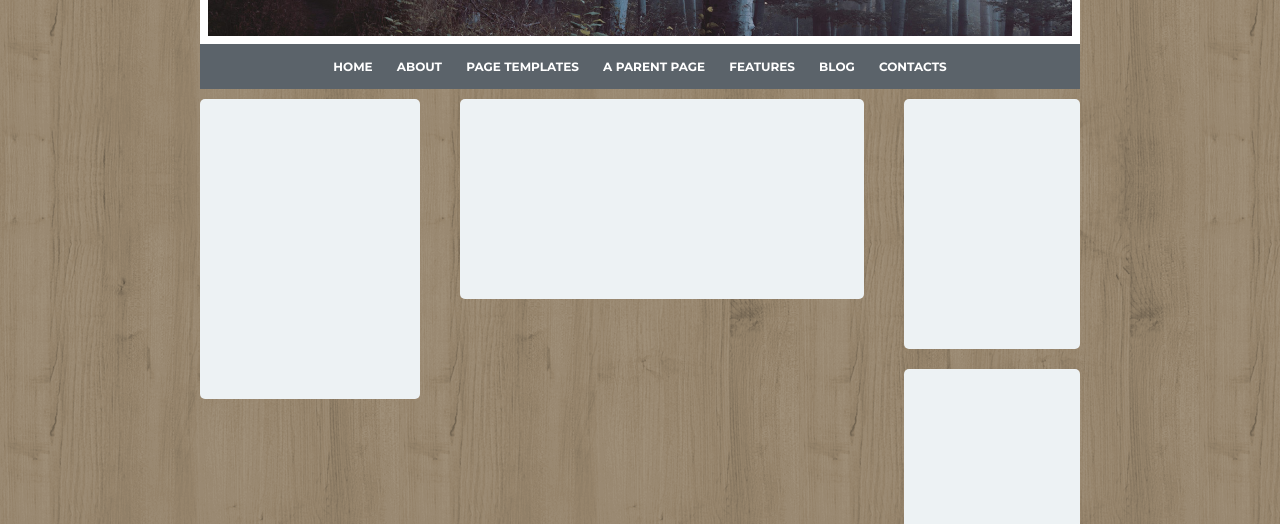
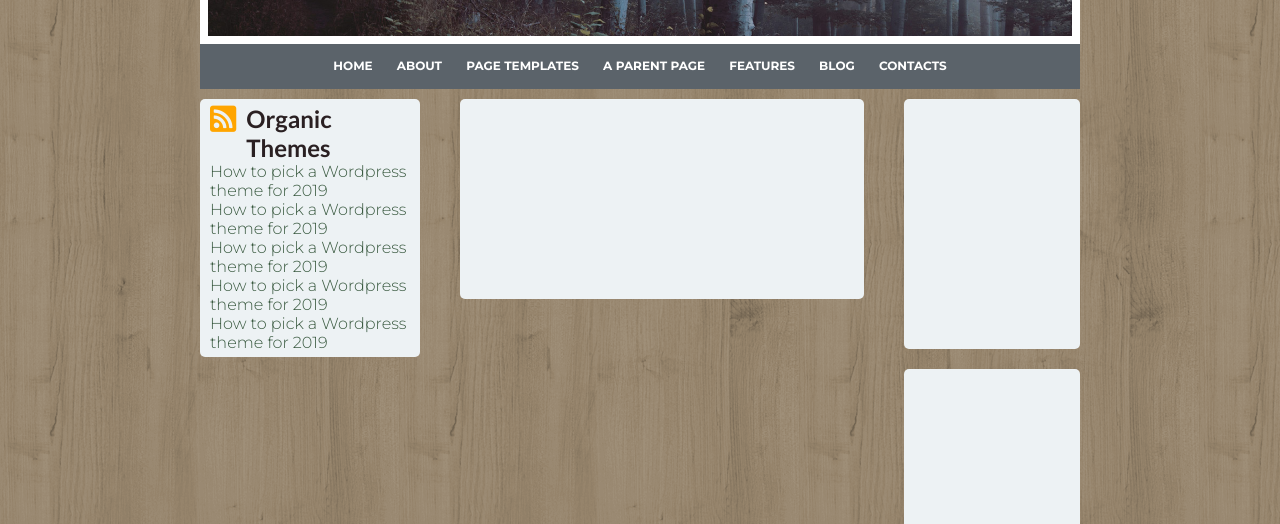
Before and after one commit to cristark/htmlcss-wp, a plain HTML site: page index.html in a window 1280 px wide. Shown: the part 221-745 px from the top of the page. Drawn offline with Linux system fonts and the light colour scheme.

Commit message:
col left modification

```diff
--- a/css/style.css
+++ b/css/style.css
@@ -29,7 +29,6 @@ body {
 }
 
 h1,
-h2,
 h3 {
   text-transform: uppercase;
   color: white;
@@ -85,18 +84,44 @@ header nav {
 
 .main-menu li {
   display: inline-block;
-  line-height: 45px;
+  line-height: 43px;
   font-weight: 700;
-  margin: 0 10px;
+  padding: 0 10px;
   font-size: 12px;
+}
+
+.main-menu li:hover {
+  background-color: #718198;
+  border-bottom: 2px solid #3a5a40;
 }
 
 /* Colonna sinistra */
 .col-left {
   width: 25%;
-  height: 300px;
   background-color: #edf2f4;
   border-radius: 5px;
+  padding: 5px 10px;
+}
+
+.left-title i {
+  color: orange;
+  float: left;
+  margin-right: 10px;
+  font-size: 30px;
+}
+
+.left-title h2 {
+  font-family: "Lato", sans-serif;
+  color: #2a2022;
+  font-weight: 700;
+}
+
+.col-left ul a {
+  color: #3a5a40;
+}
+
+.col-left ul li {
+  list-style-type: none;
 }
 
 /* Sezione centrale */
--- a/index.html
+++ b/index.html
@@ -40,7 +40,17 @@
 
             <!-- Colonna di sinistra con link -->
             <aside class="col-left f-left">
-
+                <div class="left-title">
+                    <i class="fas fa-rss-square"></i>
+                    <h2>Organic Themes</h2>
+                </div>
+                <ul>
+                    <li><a href="#">How to pick a Wordpress theme for 2019</a></li>
+                    <li><a href="#">How to pick a Wordpress theme for 2019</a></li>
+                    <li><a href="#">How to pick a Wordpress theme for 2019</a></li>
+                    <li><a href="#">How to pick a Wordpress theme for 2019</a></li>
+                    <li><a href="#">How to pick a Wordpress theme for 2019</a></li>
+                </ul>
             </aside>
 
             <!-- Sezione centrale -->
```
